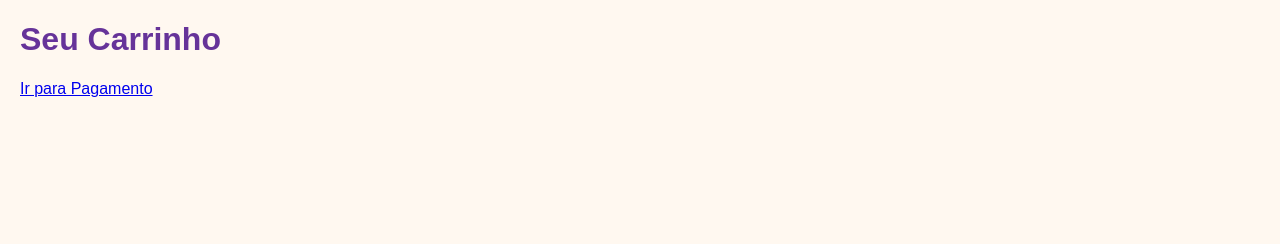
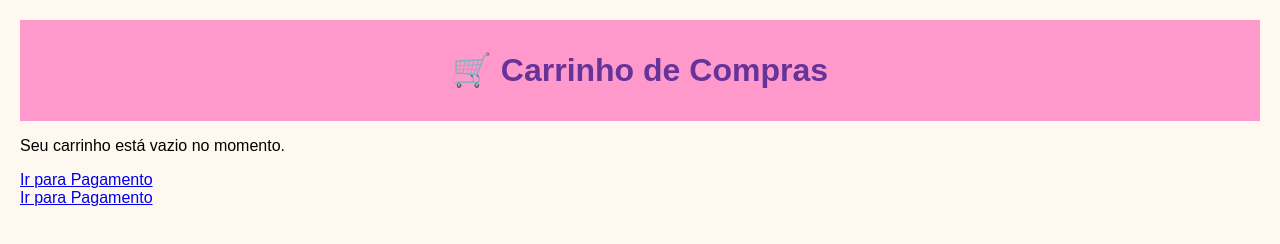
Before and after one commit to eldercosta6/app-cupcakes, a plain HTML site: page cart.html in a window 1280 px wide. Drawn offline with Linux system fonts and the light colour scheme.

Commit message:
Update cart.html

```diff
--- a/cart.html
+++ b/cart.html
@@ -7,9 +7,16 @@
     <link rel="stylesheet" href="style.css">
 </head>
 <body>
-    <h1>Seu Carrinho</h1>
-    <div id="carrinho">
-        <!-- Itens do carrinho -->
+    <header>
+        <h1>🛒 Carrinho de Compras</h1>
+    </header>
+    <main>
+        <p>Seu carrinho está vazio no momento.</p>
+        <a href="payment.html" class="botao">Ir para Pagamento</a>
+    </main>
+</body>
+</html>
+
     </div>
     <a href="payment.html">Ir para Pagamento</a>
 </body>
```
